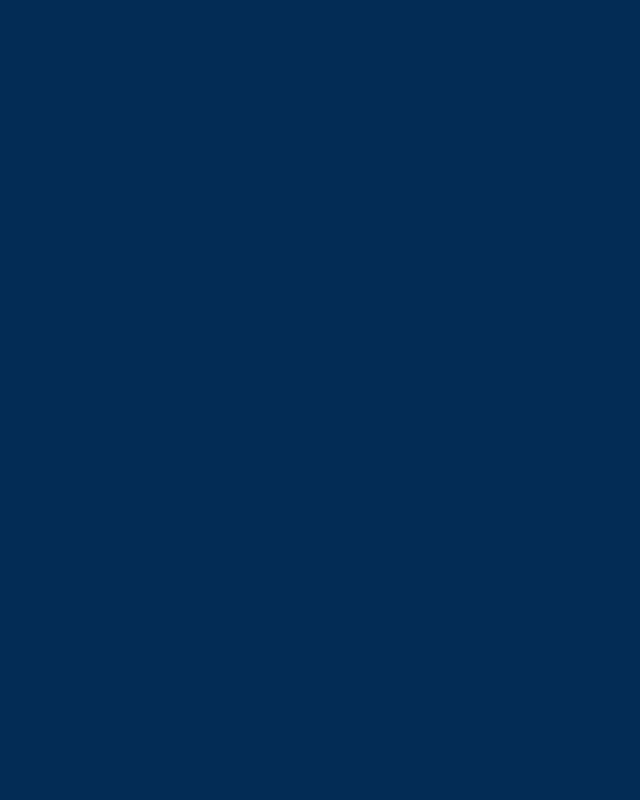
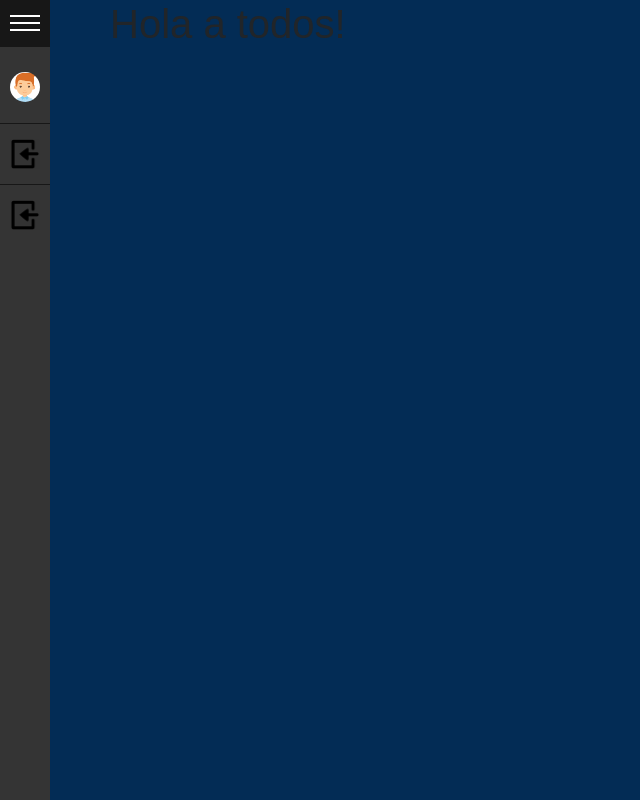
Before and after one commit to RubenChirino/Pictures-App, a React (Create React App) app: page /home in a window 1280 px wide. Shown: the whole page, without its empty margins (0-640 px from the left). Built offline with nearby package versions, Linux system fonts and the light colour scheme; no server answers; sample sign-in values are in the browser's storage.

Commit message:
Componentization, sessions storage and bugs fix (pro)

```diff
--- a/src/App.js
+++ b/src/App.js
@@ -1,8 +1,7 @@
 import React, { Fragment } from 'react';
+import { Route } from "wouter"
 import Login from "./pages/login";
-/* import { BrowserRouter, Switch, Route } from 'react-router-dom'; */
-import { Link, Route } from "wouter"
-import home from './pages/home';
+import Home from './pages/home';
 
 function App() {
   return (
@@ -10,8 +9,7 @@ function App() {
     <Fragment>
 
         <Route path="/" component={Login} />
-        <Route path="/Home/:user/:id" component={home} />
-        { /*<Route component={NotFound} /> */}
+        <Route path="/home" component={Home} />
 
     </Fragment>
 
@@ -19,8 +17,3 @@ function App() {
 }
 
 export default App;
-
-
-    /*<div className="App">
-
-  </div> */
--- /dev/null
+++ b/src/components/menu/header.js
@@ -0,0 +1,29 @@
+import React from "react";
+
+function handleMenu(){
+
+    const menu = document.querySelector('#sidemenu');
+
+    menu.classList.toggle("menu-expanded");
+    menu.classList.toggle("menu-collapsed");
+
+    document.querySelector('body').classList.toggle('body-expanded');
+}
+
+
+export default function Header(){
+
+    return(
+    <div id="header">
+        <div id="title"><span>Vida MRR</span></div>
+
+        <div id="menu-btn" onClick={handleMenu}>
+           <div className="btn-hamburguer"></div>
+           <div className="btn-hamburguer"></div>
+           <div className="btn-hamburguer"></div>
+        </div>
+
+    </div>
+    );
+
+}
--- /dev/null
+++ b/src/components/menu/options.js
@@ -0,0 +1,45 @@
+import React from "react";
+import { useLocation } from "wouter";
+
+export default function Options({ logout }){
+
+    const [path, pushLocation] = useLocation();
+
+    function handleLogOut(){
+
+        const menu = document.querySelector('#sidemenu');
+
+        menu.classList.toggle("menu-expanded");
+        menu.classList.toggle("menu-collapsed");
+
+        document.querySelector('body').classList.toggle('body-expanded');
+
+        sessionStorage.clear();
+        pushLocation('/');
+    }
+
+    return(
+
+        <div id="menu-items">
+
+            <div className="item" id="photo">
+                <div className="option" onClick={handleLogOut}>
+                    <div className="icon"><img src={logout} alt="" /></div>
+                    <div className="title"><span>Logout</span></div>
+                </div>
+            </div>
+
+            <div className="item separator"></div>
+
+            <div className="item" id="photo">
+                <div className="option">
+                    <div className="icon"><img src={logout} alt="" /></div>
+                    <div className="title"><span>Cloud Services</span></div>
+                </div>
+            </div>
+
+        </div>
+
+    );
+
+}
--- /dev/null
+++ b/src/components/menu/profile.js
@@ -0,0 +1,17 @@
+import React from "react";
+
+export default function Profile({ avatar }){
+
+   const userName = sessionStorage.getItem('userName');
+
+   return(
+
+    <div id="profile">
+        <div id="photo"><img src={avatar} alt="" /></div>
+
+        <div id="name"><span>{userName}</span></div>
+    </div>
+
+   );
+
+}
--- /dev/null
+++ b/src/components/sidebar.js
@@ -0,0 +1,25 @@
+import React from "react";
+import avatarImg from "../images/avatar.png"
+import logoutImg from "../images/logout.png"
+import Header from "./menu/header";
+import Profile from "./menu/profile";
+import Options from "./menu/options";
+import "../styles/sidebar.css";
+
+export default function SideBar(){
+
+    return(
+
+    <div id="sidemenu" className="menu-collapsed">
+
+        <Header />
+
+        <Profile avatar={avatarImg} />
+
+        <Options logout={logoutImg} />
+
+    </div>
+
+    );
+
+}
--- a/src/hooks/usePictures.js
+++ b/src/hooks/usePictures.js
@@ -1,4 +1,4 @@
-import React, { useState, useDebugValue, useEffect } from "react";
+import React, { useState, useEffect } from "react";
 import getPictures from "../services/getPisctures";
 
 export default function usePictures(){
@@ -7,13 +7,22 @@ export default function usePictures(){
 
     const [pictures, setPictures] = useState([]);
 
+    const userName = sessionStorage.getItem('userName');
+
     useEffect(function(){
         setLoading(true);
-        getPictures().then(res => {
-            setPictures(res);
+
+        if(userName === null || userName === undefined){
+            setPictures([]);
             setLoading(false);
-        });
-    }, [])
+        }else{
+            getPictures().then(res => {
+                setPictures(res);
+                setLoading(false);
+            });
+        }
+
+    }, [userName])
 
     return { loading, pictures }
 
--- a/src/pages/home.js
+++ b/src/pages/home.js
@@ -1,67 +1,24 @@
-import React, { useEffect, Fragment } from "react";
+import React, { Fragment } from "react";
 import { useLocation } from "wouter";
 import usePictures from "../hooks/usePictures";
 import ListOfPictures from "../components/ListOfPictures";
-import avatarImg from "../images/avatar.png";
-import '../styles/sidebar.css';
+import SideBar from "../components/sidebar";
 
-export default function Home( { params } ){
+export default function Home(){
 
     const [path, pushLocation] = useLocation();
 
-    //console.log(params.user, params.id);
+    const userName = sessionStorage.getItem('userName');
 
-    if(params.id !== '123456'){
+    if(userName === null || userName === undefined){
         pushLocation('/');
     }
 
     const {loading, pictures} = usePictures();
 
-    function handleMenu(){
-
-        const menu = document.querySelector('#sidemenu');
-
-        menu.classList.toggle("menu-expanded");
-        menu.classList.toggle("menu-collapsed");
-
-        document.querySelector('body').classList.toggle('body-expanded');
-    }
-
     return( <Fragment>
 
-    <div id="sidemenu" className="menu-collapsed">
-        { /* Header */ }
-        <div id="header">
-            <div id="title"><span>Vida MRR</span></div>
-
-            <div id="menu-btn" onClick={handleMenu}>
-               <div className="btn-hamburguer"></div>
-               <div className="btn-hamburguer"></div>
-               <div className="btn-hamburguer"></div>
-            </div>
-
-        </div>
-        { /* Profile */ }
-        <div id="profile">
-            <div id="photo"><img src={avatarImg} alt="" /></div>
-
-            <div id="name"><span>Marco Polo</span></div>
-        </div>
-        { /* Items */ }
-        <div id="menu-items">
-
-            <div className="item" id="photo">
-                <a href="#">
-                    <div className="icon"><img src={avatarImg} alt="" /></div>
-                    <div className="title"><span>Cloud Services</span></div>
-                </a>
-            </div>
-
-
-
-        </div>
-
-    </div>
+    <SideBar />
 
     <div id="main-container" className="container"> { /* container */ }
 
--- a/src/pages/login.js
+++ b/src/pages/login.js
@@ -1,4 +1,4 @@
-import React, { useState, Fragment } from "react";
+import React, { useEffect, useState, Fragment } from "react";
 import { useLocation } from "wouter";
 
 export default function Login(){
@@ -7,9 +7,9 @@ export default function Login(){
 
     const [incorrect, setIncorrect] = useState(false);
 
-function handleOnClick(){
-   // pushLocation('/Home');
-}
+    useEffect(function(){
+        sessionStorage.clear();
+    }, [])
 
 function handleSubmit(e){
 
@@ -18,10 +18,11 @@ function handleSubmit(e){
    const userName = document.getElementById('user').value;
    const passWord = document.getElementById('password').value;
 
-   console.log({userName, passWord});
+   //console.log({userName, passWord});
 
    if(passWord === '123456'){
-        pushLocation(`/home/${userName}/${passWord}`);
+        sessionStorage.setItem('userName', userName);
+        pushLocation(`/home`);
    }else{
         setIncorrect(true);
    }
@@ -62,7 +63,7 @@ function handleSubmit(e){
                         </div>
 
                         <div className="text-center mb-3">
-                        <button onClick={handleOnClick} className="btn btn-primary btn-lg">
+                            <button className="btn btn-primary btn-lg">
                                 Enter
                             </button>
                         </div>
--- a/src/styles/sidebar.css
+++ b/src/styles/sidebar.css
@@ -28,9 +28,9 @@ body{
     top: 0;
 }
 
-#sidemenu a{
+#sidemenu .option{
     color: white;
-    text-decoration: none;
+    cursor: pointer;
 }
 
 /*
@@ -81,6 +81,7 @@ body{
     border-bottom: solid 1px var(--hovercolor);
     padding: var(--padding) 0;
     text-align: center;
+    margin-bottom: 5px;
 }
 
 #sidemenu #profile #photo{
@@ -123,11 +124,11 @@ body{
     display: inline-block;
 }
 
-#sidemenu #menu-items .item a{
+#sidemenu #menu-items .item .option{
     display: block;
 }
 
-#sidemenu #menu-items .item a:hover{
+#sidemenu #menu-items .item .option:hover{
     background-color: var(--hovercolor);
 }
 
@@ -148,7 +149,7 @@ body{
 #sidemenu #menu-items .item.separator{
     height: 1px;
     border-bottom: solid 1px var(--hovercolor);
-    margin: 15px 0;
+    margin: 5px 0;
 }
 
 
```
Also changed, not shown: src/images/logout.png (added). Lines whose indentation alone changed are shown as unchanged.
